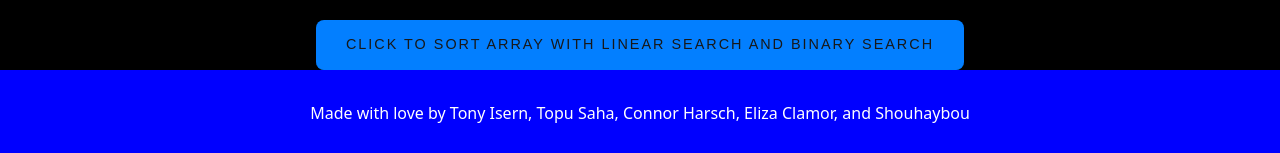
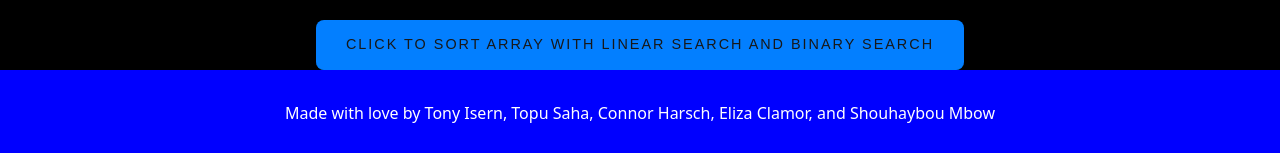
Before and after one commit to OptimisticTrousers/algorithms-401, a plain HTML site: page search-algorithm-comparison/index.html in a window 1280 px wide. Shown: the part 893-1046 px from the top of the page. Drawn offline with Linux system fonts and the light colour scheme.

Commit message:
Adding Shouhaybou's last name to footer

```diff
--- a/search-algorithm-comparison/index.html
+++ b/search-algorithm-comparison/index.html
@@ -37,7 +37,7 @@
     </main>
     <footer>
       Made with love by Tony Isern, Topu Saha, Connor Harsch, Eliza Clamor, and
-      Shouhaybou
+      Shouhaybou Mbow
     </footer>
   </body>
 </html>
```
